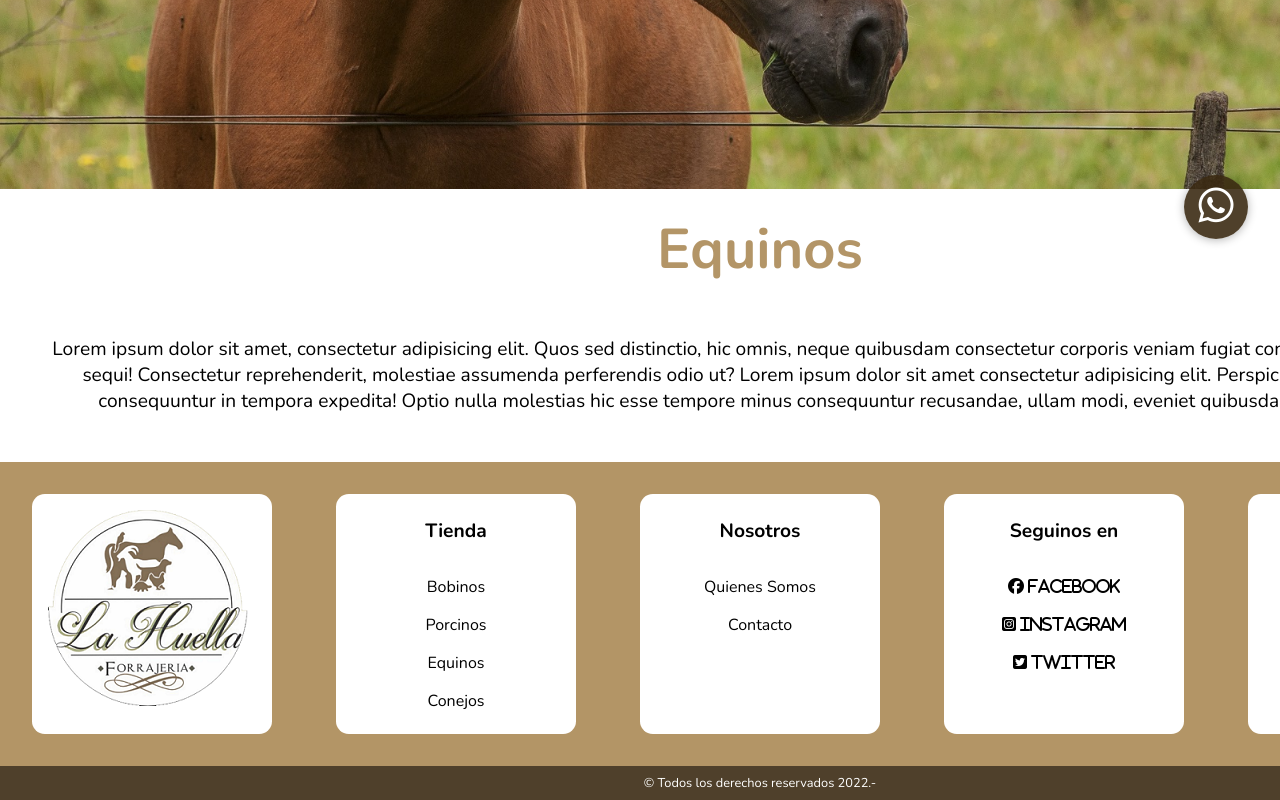
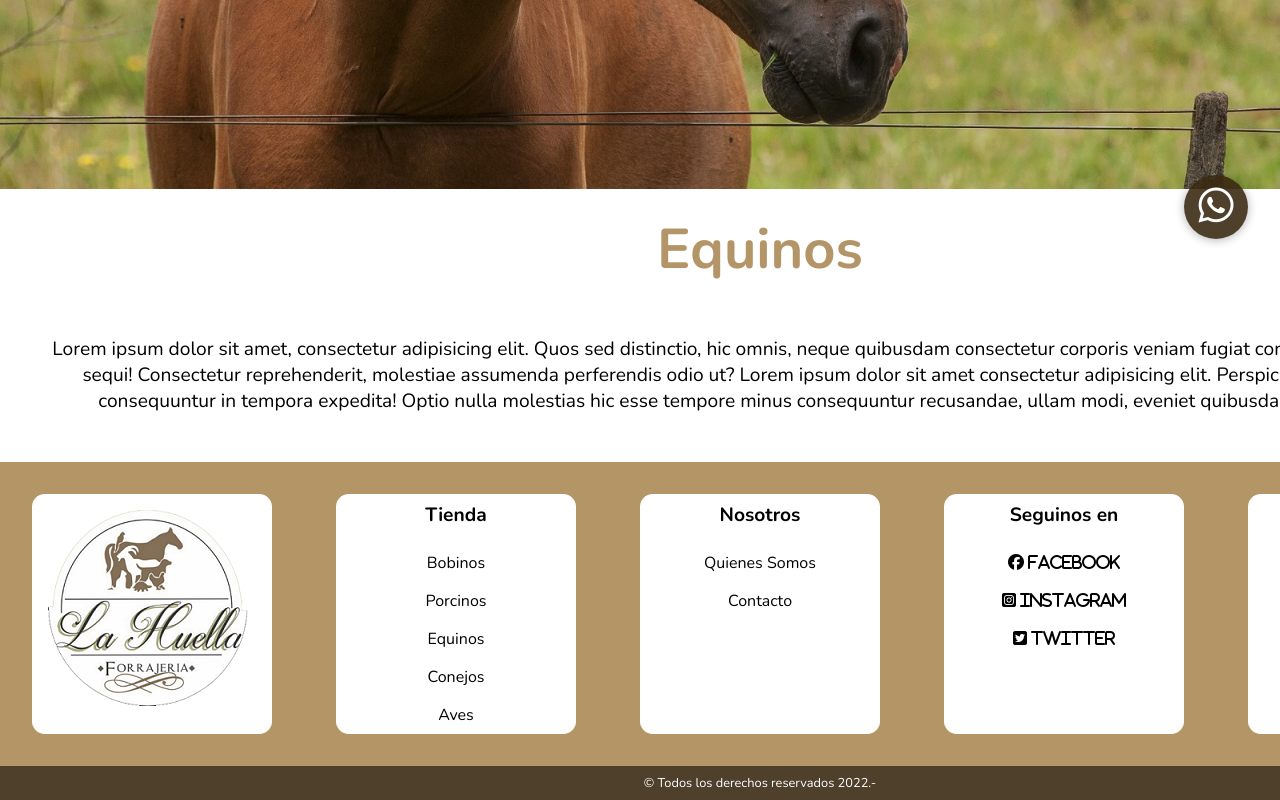
Before and after one commit to omarRodriguez82/LaHuella, a plain HTML site: page pages/equinos.html in a window 1280 px wide. Shown: the part 529-1329 px from the top of the page. Drawn offline with nearby package versions, Linux system fonts and the light colour scheme.

Commit message:
correcciones aves.html completo con boostrap

```diff
--- a/css/style.css
+++ b/css/style.css
@@ -448,7 +448,6 @@ header nav ul li a{
   background-color:white;
   width: 15rem;
   height: 15rem;
-  padding: 0.5rem;
   border: none;
   border-radius: 0.8rem;
   margin: 2rem;
@@ -457,7 +456,7 @@ header nav ul li a{
 .tituloTienda{
   font-size: 1.2rem;
   text-align: center;
-  padding: 1rem;
+  padding: 0.5rem;
 }
 
 .tienda ul li{
@@ -473,7 +472,6 @@ header nav ul li a{
   background-color:white;
   width: 15rem;
   height: 15rem;
-  padding: 0.5rem;
   border: none;
   border-radius: 0.8rem;
   margin: 2rem;
@@ -482,7 +480,7 @@ header nav ul li a{
 .tituloNosotros{
   font-size: 1.2rem;
   text-align: center;
-  padding: 1rem;
+  padding: 0.5rem;
 }
 
 .nosotros ul li{
@@ -498,7 +496,6 @@ header nav ul li a{
   background-color:white;
   width: 15rem;
   height: 15rem;
-  padding: 0.5rem;
   border: none;
   border-radius: 0.8rem;
   margin: 2rem;
@@ -507,7 +504,7 @@ header nav ul li a{
 .tituloSeguinosEn{
   font-size: 1.2rem;
   text-align: center;
-  padding: 1rem;
+  padding: 0.5rem;
 }
 
 .seguinosEn ul li{
@@ -523,7 +520,6 @@ header nav ul li a{
   background-color:white;
   width: 15rem;
   height: 15rem;
-  padding: 0.5rem;
   border: none;
   border-radius: 0.8rem;
   margin: 2rem;
@@ -532,7 +528,7 @@ header nav ul li a{
 .tituloAyuda{
   font-size: 1.2rem;
   text-align: center;
-  padding: 1rem;
+  padding: 0.5rem;
 }
 
 .ayuda ul li{
--- a/pages/equinos.html
+++ b/pages/equinos.html
@@ -139,6 +139,9 @@
           <li>
             <a href="../pages/conejos.html">Conejos</a>
           </li>
+          <li>
+            <a href="../pages/aves.html">Aves</a>
+          </li>
         </ul>
       </div>
 
```
Also changed, not shown: index.html (+3 -0 lines), pages/aves.html (+0 -157 lines), pages/bobinos.html (+3 -0 lines), pages/conejos.html (+3 -0 lines), pages/contacto.html (+3 -0 lines), pages/porcinos.html (+3 -0 lines), pages/quienesSomos.html (+3 -0 lines).
